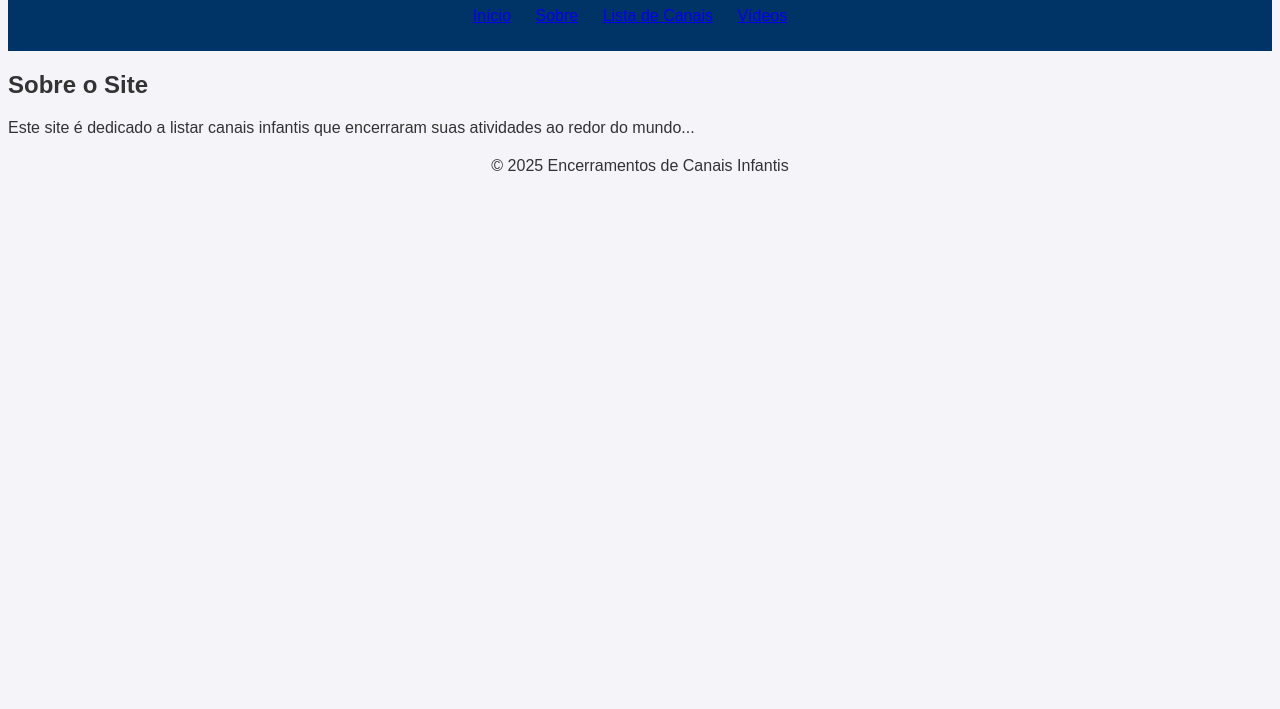
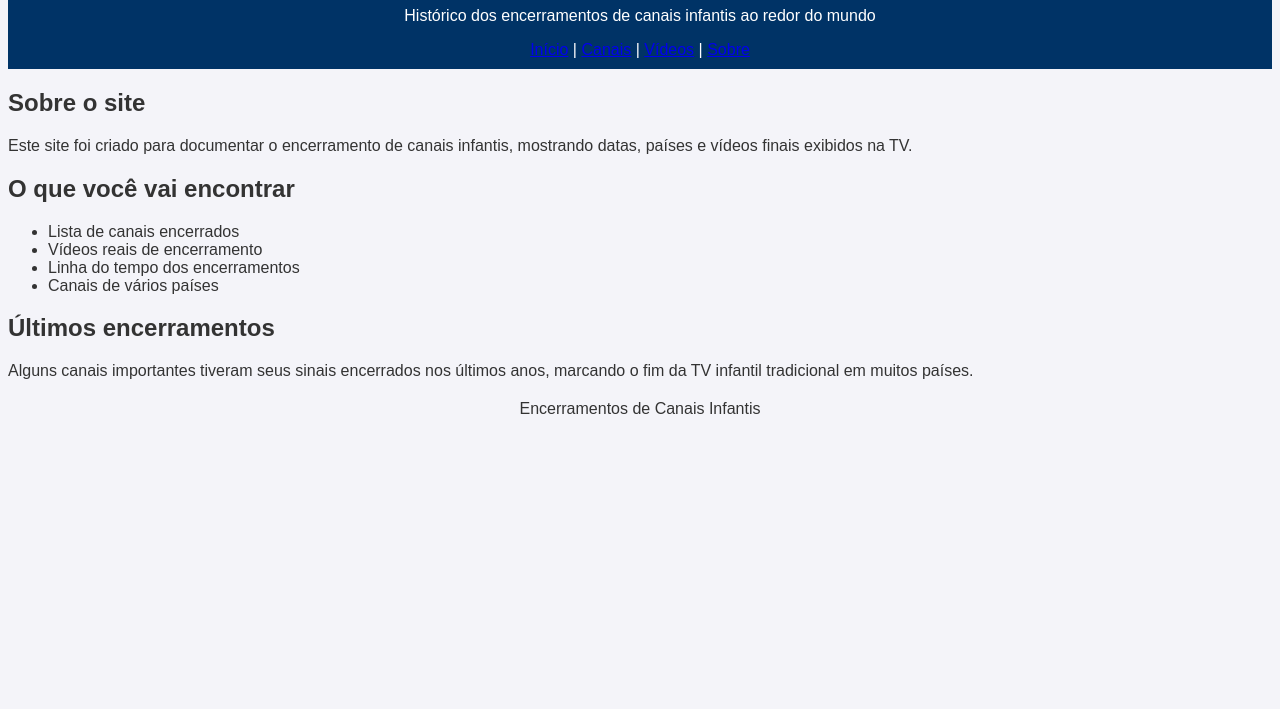
Before and after one commit to joaolucasamashutdowns/encerramentos-canais-infantis, a plain HTML site: page index.html in a window 1280 px wide. Shown: the part 91-800 px from the top of the page. Drawn offline with Linux system fonts and the light colour scheme.

Commit message:
Refactor HTML structure and content for clarity

```diff
--- a/index.html
+++ b/index.html
@@ -2,30 +2,55 @@
 <html lang="pt-br">
 <head>
   <meta charset="UTF-8">
+  <title>Encerramentos de Canais Infantis</title>
   <meta name="viewport" content="width=device-width, initial-scale=1.0">
-    <title>Encerramentos de Canais Infantis</title>
   <link rel="stylesheet" href="style.css">
 </head>
 <body>
+
 <header>
-        <h1>Bem-vindo ao site de Encerramentos de Canais Infantis!</h1>
+  <h1>Encerramentos de Canais Infantis</h1>
+  <p>Histórico dos encerramentos de canais infantis ao redor do mundo</p>
+
   <nav>
-            <ul>
-                <li><a href="index.html">Início</a></li>
-                <li><a href="sobre.html">Sobre</a></li>
-                <li><a href="canais.html">Lista de Canais</a></li>
-                <li><a href="videos.html">Vídeos</a></li>
-            </ul>
+    <a href="index.html">Início</a> |
+    <a href="canais.html">Canais</a> |
+    <a href="videos.html">Vídeos</a> |
+    <a href="sobre.html">Sobre</a>
   </nav>
 </header>
 
+<main>
   <section>
-        <h2>Sobre o Site</h2>
-        <p>Este site é dedicado a listar canais infantis que encerraram suas atividades ao redor do mundo...</p>
+    <h2>Sobre o site</h2>
+    <p>
+      Este site foi criado para documentar o encerramento de canais infantis,
+      mostrando datas, países e vídeos finais exibidos na TV.
+    </p>
   </section>
 
+  <section>
+    <h2>O que você vai encontrar</h2>
+    <ul>
+      <li>Lista de canais encerrados</li>
+      <li>Vídeos reais de encerramento</li>
+      <li>Linha do tempo dos encerramentos</li>
+      <li>Canais de vários países</li>
+    </ul>
+  </section>
+
+  <section>
+    <h2>Últimos encerramentos</h2>
+    <p>
+      Alguns canais importantes tiveram seus sinais encerrados nos últimos anos,
+      marcando o fim da TV infantil tradicional em muitos países.
+    </p>
+  </section>
+</main>
+
 <footer>
-        <p>&copy; 2025 Encerramentos de Canais Infantis</p>
+  <p>Encerramentos de Canais Infantis</p>
 </footer>
+
 </body>
 </html>
```
Lines whose indentation alone changed are shown as unchanged.
